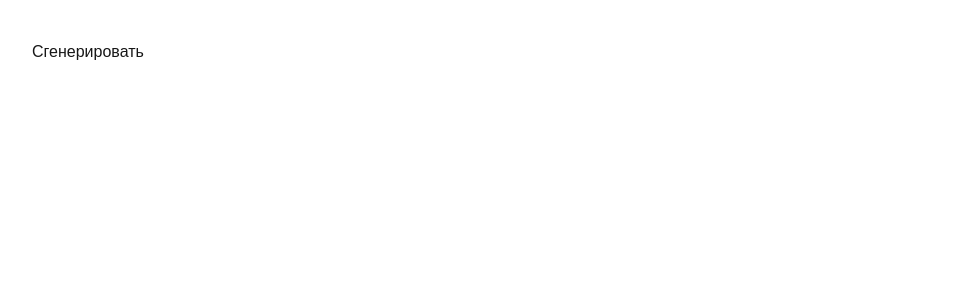
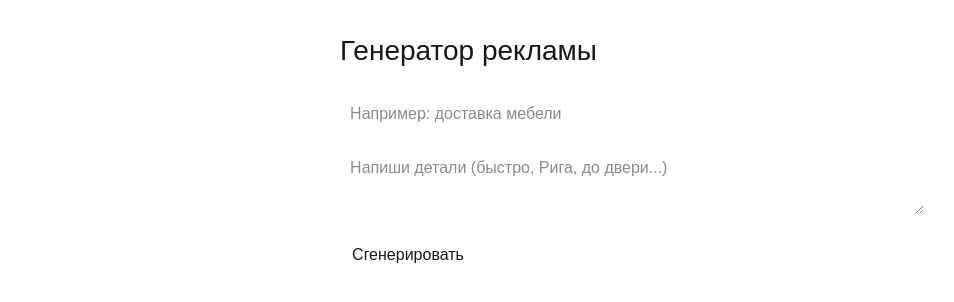
Before and after one commit to wallcraftmz-sys/ai-business-app, a Next.js app: page /generate in a window 1280 px wide. Shown: the top 302 px of the page, without its empty margins (8-962 px from the left). Built offline with nearby package versions, Linux system fonts and the light colour scheme.

Commit message:
improve UI

```diff
--- a/app/generate/page.tsx
+++ b/app/generate/page.tsx
@@ -2,10 +2,16 @@
 
 import { useState } from "react";
 
-export default function Page() {
-  const [text, setText] = useState("");
+export default function GeneratePage() {
+  const [topic, setTopic] = useState("");
+  const [details, setDetails] = useState("");
+  const [result, setResult] = useState("");
+  const [loading, setLoading] = useState(false);
 
-  async function generate() {
+  async function handleGenerate() {
+    setLoading(true);
+    setResult("");
+
     const res = await fetch("/api/generate-text", {
       method: "POST",
       headers: {
@@ -13,21 +19,48 @@ export default function Page() {
       },
       body: JSON.stringify({
         type: "реклама",
-    topic: "доставка мебели",
-    details: "быстро, Рига, до двери",
+        topic,
+        details,
         tone: "продающий",
         language: "ru",
       }),
     });
 
     const data = await res.json();
-    setText(data.text);
+    setResult(data.text);
+    setLoading(false);
   }
 
   return (
-    <div style={{ padding: 40 }}>
-      <button onClick={generate}>Сгенерировать</button>
-      <p>{text}</p>
+    <main style={{ maxWidth: 800, margin: "0 auto", padding: 30 }}>
+      <h1 style={{ fontSize: 28, marginBottom: 20 }}>
+        Генератор рекламы
+      </h1>
+
+      <input
+        placeholder="Например: доставка мебели"
+        value={topic}
+        onChange={(e) => setTopic(e.target.value)}
+        style={{ width: "100%", padding: 10, marginBottom: 10 }}
+      />
+
+      <textarea
+        placeholder="Напиши детали (быстро, Рига, до двери...)"
+        value={details}
+        onChange={(e) => setDetails(e.target.value)}
+        style={{ width: "100%", padding: 10, marginBottom: 10 }}
+      />
+
+      <button
+        onClick={handleGenerate}
+        style={{ padding: 12, cursor: "pointer" }}
+      >
+        {loading ? "Генерируем..." : "Сгенерировать"}
+      </button>
+
+      <div style={{ marginTop: 20, whiteSpace: "pre-wrap" }}>
+        {result}
       </div>
+    </main>
   );
 }
```
Lines whose indentation alone changed are shown as unchanged.
